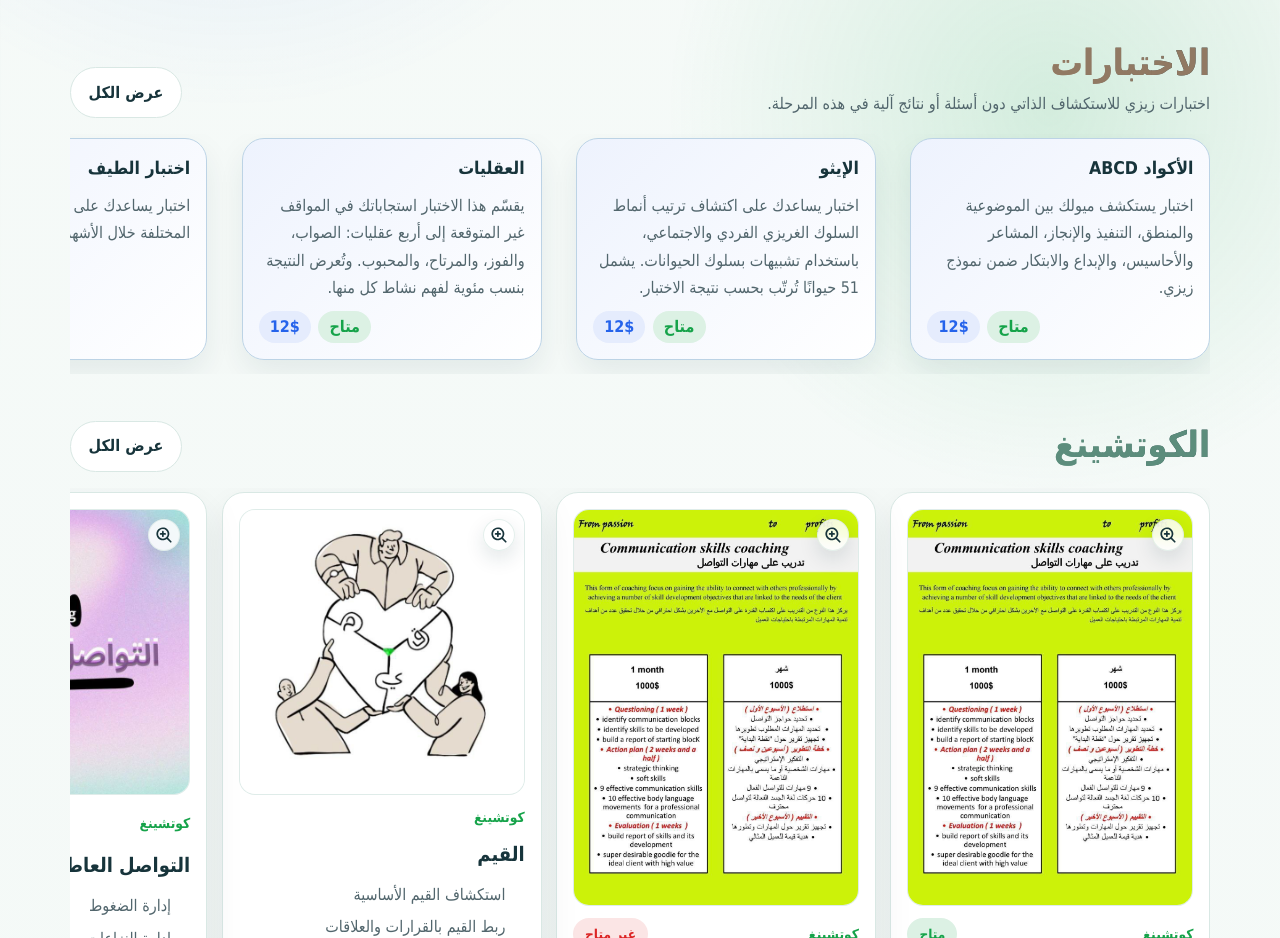
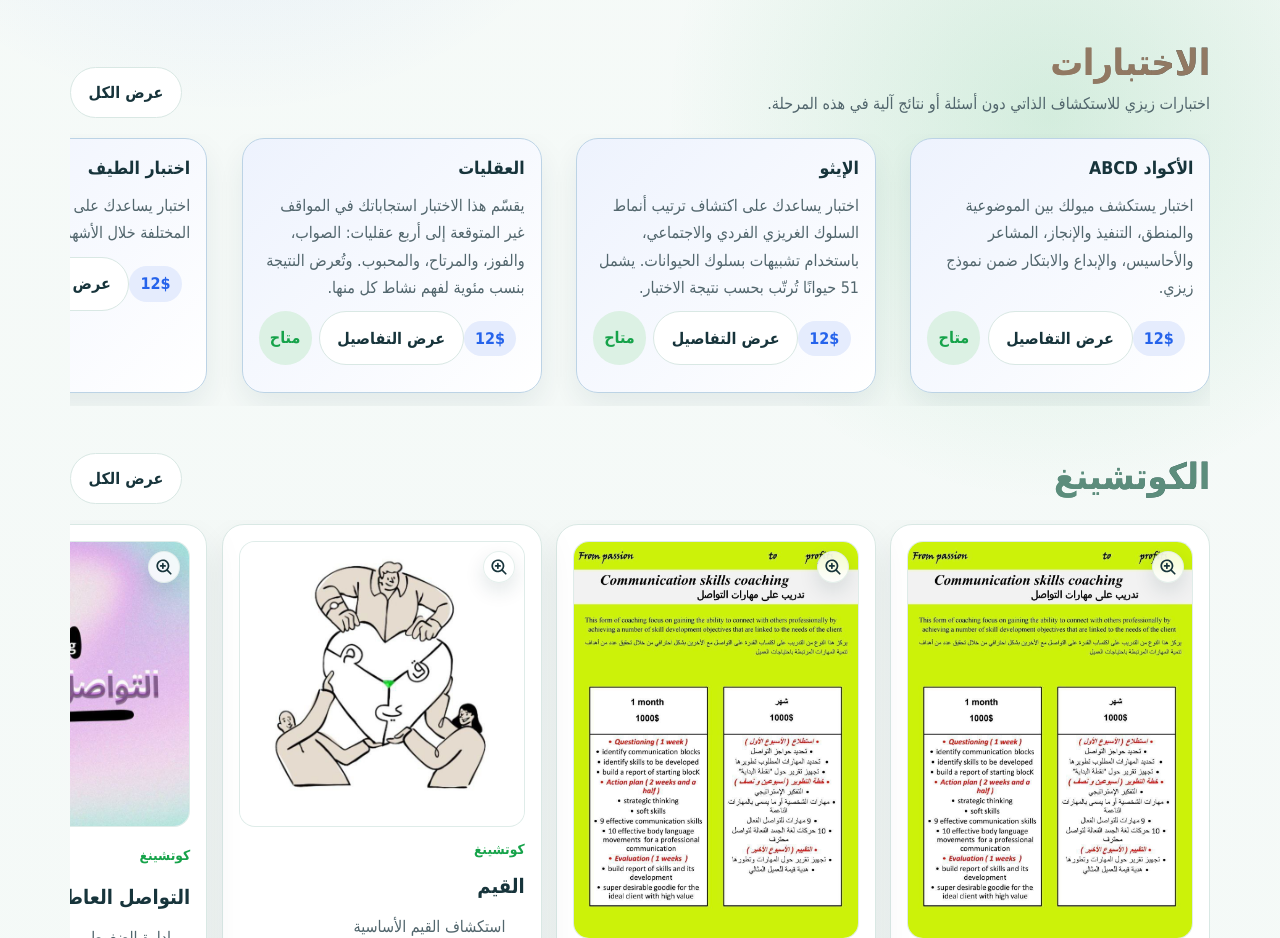
Before and after one commit to amina23aks/zizi-offers, a Next.js app: page / in a window 1280 px wide. Shown: the part 1120-2058 px from the top of the page. Built offline with nearby package versions, Linux system fonts and the light colour scheme.

Commit message:
Refine homepage test cards

```diff
--- a/src/app/page.tsx
+++ b/src/app/page.tsx
@@ -13,7 +13,7 @@ import {
 } from "@phosphor-icons/react/dist/ssr";
 import { OfferCardCollection } from "@/components/offer-card-collection";
 import { ZoomableImage } from "@/components/zoomable-image";
-import { compassPricing, formatAvailability, getAsset, homeSections, publicCategories, ziziAbout } from "@/data/catalog";
+import { compassPricing, formatAvailability, formatPrice, getAsset, homeSections, publicCategories, type DisplayOffer, ziziAbout } from "@/data/catalog";
 import { getPublicOffers } from "@/lib/public-offers";
 import { ziziIdentityAssetIds } from "@/data/assets";
 
@@ -33,6 +33,27 @@ const bookingContacts = [
   { country: "المغرب", href: "https://t.me/Slowallday" },
   { country: "الإمارات", href: "https://t.me/lamer_iam" },
 ] as const;
+
+const testDetailTargets: Record<string, string> = {
+  "codes-abcd": "/tests#codes",
+  etho: "/tests#etho",
+  mindsets: "/tests#mindsets",
+  "geometric-spectra": "/tests#spectra",
+  "triple-test": "/tests#behavioral-inclinations",
+};
+
+const behavioralPriceRows = [
+  { id: "drama-triangle", title: "مثلث الدراما" },
+  { id: "four-roles", title: "تشخيص الأدوار الأربعة" },
+  { id: "psychological-behavior", title: "السلوك النفسي" },
+] as const;
+
+function behavioralPrices(offer: DisplayOffer) {
+  return behavioralPriceRows.flatMap((row) => {
+    const variant = offer.variants?.find((item) => item.id === row.id || item.title === row.title);
+    return variant ? [{ title: row.title, price: formatPrice(variant.price).label }] : [];
+  });
+}
 
 export default async function Home() {
   const savedOffers = await getPublicOffers();
@@ -120,17 +141,20 @@ export default async function Home() {
             </div>
             <div className="home-carousel-row" tabIndex={0} aria-label={`عروض ${section.title}`}>
               {section.id === "tests"
-                ? section.cards.map((card) => {
+                ? section.cards.flatMap((card) => {
                     const saved = savedOfferById.get(card.offerId);
+                    if (connected && !saved) return [];
                     const title = saved?.title ?? card.title;
                     const summary = saved?.summary ?? ("summary" in card ? card.summary : null);
                     const availabilityLabel = saved?.availabilityLabel ?? ("availabilityLabel" in card ? card.availabilityLabel : null);
-                    const priceLabel = card.offerId === "triple-test"
-                      ? ("priceLabel" in card ? card.priceLabel : null)
+                    const prices = saved?.id === "triple-test" ? behavioralPrices(saved) : [];
+                    const priceLabel = prices.length
+                      ? null
                       : saved?.priceLabel ?? ("priceLabel" in card ? card.priceLabel : null);
                     const priceClarification = saved?.priceClarification ?? ("priceClarification" in card ? card.priceClarification : null);
-                    return (
-                      <Link key={card.id} href={card.href} className="home-overview-card">
+                    const href = saved ? testDetailTargets[saved.id] ?? card.href : card.href;
+                    return [(
+                      <article key={card.id} className="home-overview-card home-test-card">
                         {saved?.image ? (
                           <span className="offer-card-media-wrap home-test-media-wrap">
                             <Image
@@ -147,15 +171,30 @@ export default async function Home() {
                         ) : saved?.badge ? <em className="offer-promo-badge">{saved.badge}</em> : null}
                         <strong>{title}</strong>
                         {summary ? <span>{summary}</span> : null}
-                        <div className="mini-meta">
+                        {prices.length ? (
+                          <div className="test-price-rows" aria-label="أسعار اختبارات الميولات السلوكية">
+                            {prices.map((item) => (
+                              <span key={item.title}>
+                                <span>{item.title}</span>
+                                <b dir="ltr">{item.price}</b>
+                              </span>
+                            ))}
+                          </div>
+                        ) : null}
+                        <div className="mini-meta home-test-footer">
                           {availabilityLabel ? (
                             <em className={saved ? `status-${saved.availability}` : undefined}>{availabilityLabel}</em>
                           ) : saved ? formatAvailability(saved.availability) : null}
-                          {priceLabel ? <b dir="ltr">{priceLabel}</b> : null}
+                          <span className="home-test-footer-left">
+                            {priceLabel ? <b dir="ltr">{priceLabel}</b> : null}
+                            <Link href={href} className="secondary-action home-test-details">
+                              عرض التفاصيل
+                            </Link>
+                          </span>
                         </div>
                         {priceClarification ? <small>{String(priceClarification)}</small> : null}
-                      </Link>
-                    );
+                      </article>
+                    )];
                   })
                 : ((connected && !["fingerprints", "compass"].includes(section.id)) || "offers" in section)
                 ? (
```
